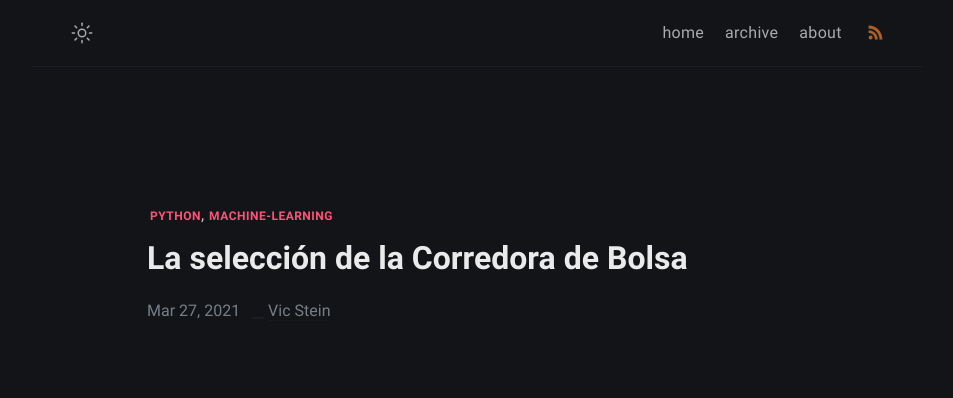
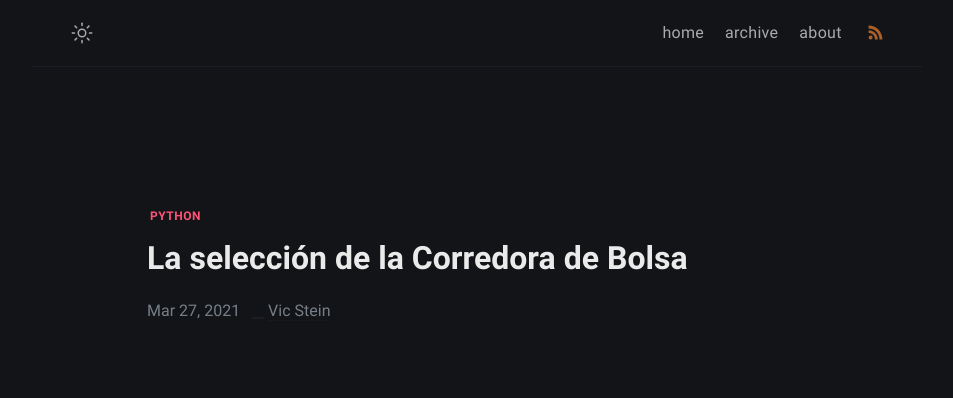
Before and after one commit to vxstein/vxstein.github.io, a Jekyll site: the page built from _posts/python-notes-from-Intro-to-machine-learning/2018-04-14-python-notes-from-Intro-to-machine-learning.md, in a window 1280 px wide and 900 px high. Shown: the top 398 px of the window, without its empty margins (163-1116 px from the left). Built offline with Jekyll 4.4.1, drawn with Linux system fonts in a browser that asks for light colours.

Commit message:
2018-04-14-python-notes-from-Intro-to-machine-learning.md: updated tags

```diff
--- a/_posts/python-notes-from-Intro-to-machine-learning/2018-04-14-python-notes-from-Intro-to-machine-learning.md
+++ b/_posts/python-notes-from-Intro-to-machine-learning/2018-04-14-python-notes-from-Intro-to-machine-learning.md
@@ -2,7 +2,6 @@
 date: '2021-03-27T10:37'
 tags:
   - python
-  - machine-learning
 description: >-
   Notes and code snippets of Python that I've been collecting so far throughout
   the "Intro to Machine Learning" course.
```
